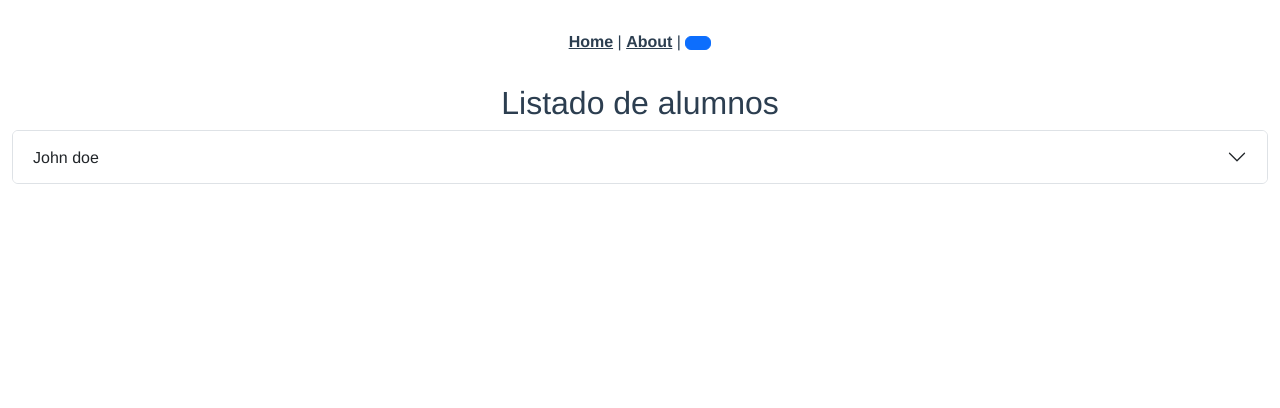
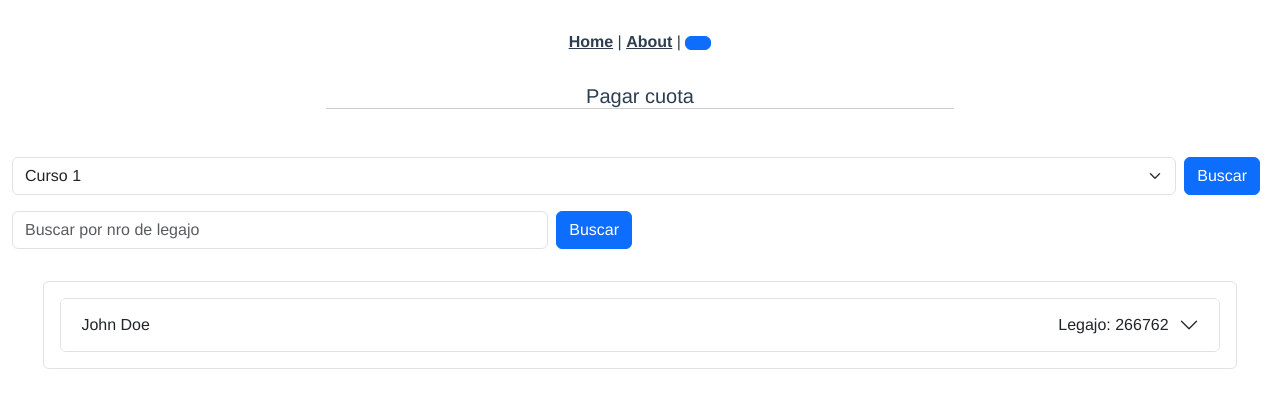
Before and after one commit to ElianArism/educar-para-transformar-desktop, a Vue app: page /#/pay-fee in a window 1280 px wide. Shown: the top 408 px of the page. Built offline with nearby package versions, Linux system fonts and the light colour scheme.

Commit message:
add more things and complexity

```diff
--- a/package.json
+++ b/package.json
@@ -12,6 +12,7 @@
   "dependencies": {
     "bootstrap": "^5.3.2",
     "core-js": "^3.8.3",
+    "date-fns": "^2.30.0",
     "vue": "^3.2.13",
     "vue-router": "^4.0.3",
     "vuex": "^4.0.0"
--- a/src/App.vue
+++ b/src/App.vue
@@ -24,7 +24,7 @@ nav {
     font-weight: bold;
     color: #2c3e50;
 
-    &.router-link-exact-active {
+    & .router-link-exact-active {
       color: #42b983;
     }
   }
--- a/src/router/index.js
+++ b/src/router/index.js
@@ -19,6 +19,14 @@ const routes = [
     component: () =>
       import(/* webpackChunkName: "payFee" */ "../views/PayFeeView.vue"),
   },
+  {
+    path: "/pay-fee/:studentId",
+    name: "pay-fee-student-id",
+    component: () =>
+      import(
+        /* webpackChunkName: "payStudentFee" */ "../views/PayStudentFeeView.vue"
+      ),
+  },
 ];
 
 const router = createRouter({
--- a/src/views/PayFeeView.vue
+++ b/src/views/PayFeeView.vue
@@ -1,9 +1,49 @@
-<script setup></script>
+<script setup>
+import { format } from "date-fns";
+import { es } from "date-fns/locale";
+import { useRouter } from "vue-router";
+
+const router = useRouter();
+</script>
 
 <template>
   <div class="container-fluid">
-    <h2>Listado de alumnos</h2>
+    <div class="row">
+      <div class="col">
+        <div
+          class="mb-5 d-flex flex-column align-items-center justify-content-center"
+        >
+          <h5 class="m-0">Pagar cuota</h5>
+          <hr class="m-0 w-50" />
+        </div>
+      </div>
+    </div>
 
+    <div class="row mb-3">
+      <div class="col-12">
+        <div class="d-flex">
+          <select class="form-select">
+            <option value="Curso 1">Curso 1</option>
+            <option value="Curso 2">Curso 2</option>
+            <option value="Curso 3">Curso 3</option>
+            <option value="Curso 4">Curso 4</option>
+          </select>
+          <button class="mx-2 btn btn-primary">Buscar</button>
+        </div>
+      </div>
+      <div class="col">
+        <div class="w-50 d-flex my-3">
+          <input
+            type="text"
+            class="form-control"
+            placeholder="Buscar por nro de legajo"
+          />
+          <button class="mx-2 btn btn-primary">Buscar</button>
+        </div>
+      </div>
+    </div>
+
+    <div class="accordion-cont border rounded mx-auto p-3">
       <div class="accordion" id="accordionStudents">
         <!--Accordion header   -->
         <div class="accordion-item">
@@ -17,7 +57,13 @@
               aria-expanded="false"
               aria-controls="collapse1"
             >
-            John doe
+              <span
+                class="d-flex justify-content-between w-100"
+                style="padding-right: 10px"
+              >
+                <span> John Doe </span>
+                <span> Legajo: 266762 </span>
+              </span>
             </button>
           </h2>
           <!-- Accordion Body -->
@@ -26,11 +72,37 @@
             aria-labelledby="heading1"
             class="accordion-collapse collapse"
           >
+            <!-- Here must be another list -->
             <div class="accordion-body">
-            Lorem ipsum dolor sit amet consectetur adipisicing elit. Aspernatur
-            repellat ipsam inventore eaque consequuntur saepe amet, odio
-            asperiores esse, accusantium distinctio natus! Excepturi quam non
-            placeat fuga dolore temporibus iusto!
+              <div class="w-100 d-flex">
+                <button
+                  class="btn w-75 m-auto mb-3 btn-info"
+                  style="color: white"
+                  @click="router.push('/pay-fee/:studentId')"
+                >
+                  Registrar pago
+                </button>
+              </div>
+              <ul class="list-group">
+                <div
+                  class="list-group-item list-group-item-info d-flex align-items-center"
+                >
+                  <span class="badge bg-success"> Pagado </span>
+                  &nbsp;
+                  <span>
+                    {{
+                      format(
+                        new Date(),
+                        "'Cuota pagada el dia' eeee mm 'de' LLLL 'del' yyyy",
+                        {
+                          locale: es,
+                        }
+                      )
+                    }}
+                  </span>
+                </div>
+              </ul>
+            </div>
           </div>
         </div>
       </div>
@@ -38,4 +110,8 @@
   </div>
 </template>
 
-<style lang="scss"></style>
+<style lang="scss">
+.accordion-cont {
+  width: 95%;
+}
+</style>
--- /dev/null
+++ b/src/views/PayStudentFeeView.vue
@@ -0,0 +1,63 @@
+<script setup>
+import { format } from "date-fns";
+
+const paidFee = {
+  value: 1000,
+  paymentDate: "",
+};
+
+const validateDate = (event) => {
+  const minDate = new Date(format(new Date(), "yyyy'-'MM'-'dd") + "T00:00");
+  const date = new Date(event.target.value + "T00:00");
+  if (date < minDate) {
+    event.target.value = format(new Date(), "yyyy'-'MM'-'dd");
+    return;
+  }
+};
+
+const submitForm = (event) => {
+  event.preventDefault();
+};
+</script>
+
+<template>
+  <div class="container-fluid">
+    <h2>Pagar cuota de estudiante</h2>
+
+    <form class="bg-secondary rounded p-3 text-white">
+      <div class="mb-3">
+        <label for="fee-value" class="form-label">Monto de la cuota</label>
+        <div class="input-group">
+          <span class="input-group-text">$</span>
+          <input
+            name="fee-value"
+            type="number"
+            min="1000"
+            class="form-control"
+            v-model="paidFee.value"
+            placeholder="Ingrese el monto de la cuota a pagar"
+          />
+        </div>
+      </div>
+
+      <div class="mb-3">
+        <label for="payment-date" class="form-label">Fecha de pago</label>
+        <input
+          name="payment-date"
+          type="date"
+          class="form-control"
+          v-model="paidFee.paymentDate"
+          placeholder="Ingrese el monto de la cuota a pagar"
+          min="{{ new Date() }}"
+          @change="validateDate"
+        />
+      </div>
+
+      <div class="mb-3">
+        <button class="btn btn-primary" @submit="submitForm">Confirmar</button>
+      </div>
+    </form>
+  </div>
+</template>
+
+<style scoped="scss"></style>
```
Also changed, not shown: 1 other file (tests, documents, lock files or other folders). Lines whose indentation alone changed are shown as unchanged.
